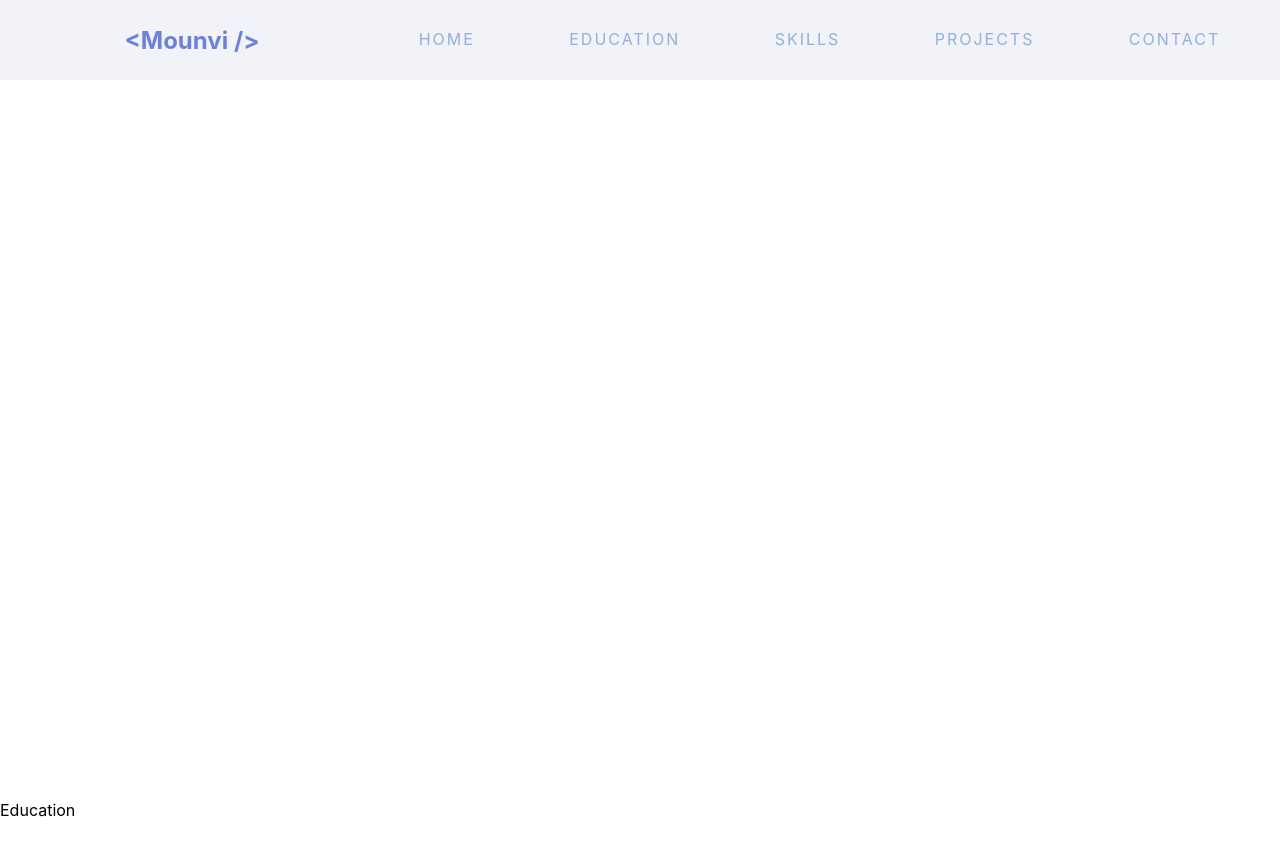
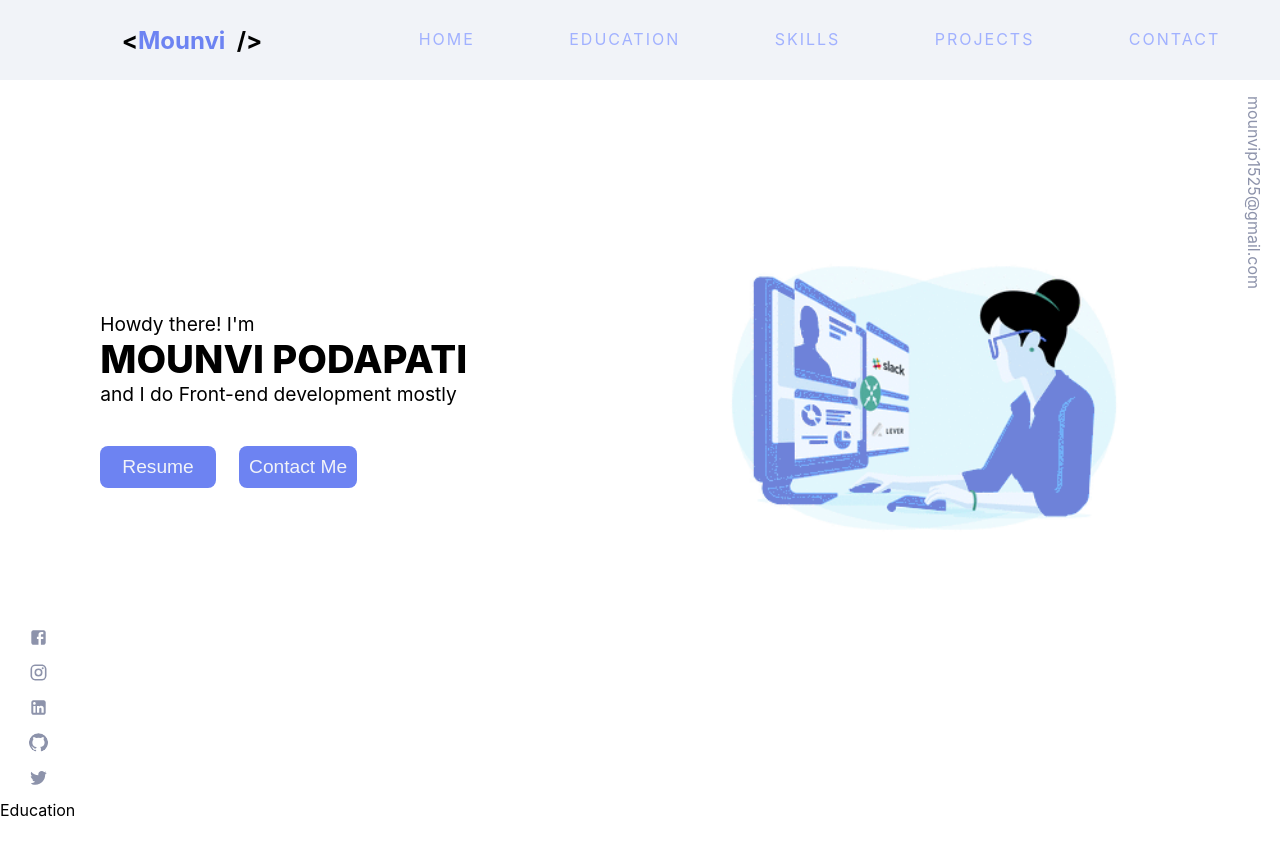
Before and after one commit to mounvip1525/My-Portfolio, a React (Create React App) app: page / in a window 1280 px wide. Shown: the top 856 px of the page. Built offline with nearby package versions, Linux system fonts and the light colour scheme.

Commit message:
landing page added

```diff
--- a/package.json
+++ b/package.json
@@ -3,6 +3,8 @@
   "version": "0.1.0",
   "private": true,
   "dependencies": {
+    "@material-ui/core": "^4.11.3",
+    "@material-ui/icons": "^4.11.2",
     "@testing-library/jest-dom": "^5.11.9",
     "@testing-library/react": "^11.2.5",
     "@testing-library/user-event": "^12.8.3",
--- a/src/App.css
+++ b/src/App.css
@@ -1,7 +1,8 @@
 :root{
-  --primary-color:#94afda;
+  --primary-color:#a1b1ff;
   --secondary-color:#8d93ab;
-  --third:#6e81d8;
+  --third:#6D83F2;
   --white:#f1f3f8;
+  --whiteTwo:#fff;
 
 }
--- a/src/components/Landing/Landing.js
+++ b/src/components/Landing/Landing.js
@@ -1,10 +1,37 @@
-import React, { Component } from 'react'
+import React, { Component } from 'react';
+import styles from './Landing.module.css';
+import pic from '../../assests/womencoding.png';
+
+import FacebookIcon from '@material-ui/icons/Facebook';
+import TwitterIcon from '@material-ui/icons/Twitter';
+import LinkedInIcon from '@material-ui/icons/LinkedIn';
+import InstagramIcon from '@material-ui/icons/Instagram';
+import GitHubIcon from '@material-ui/icons/GitHub';
 
 export default class Landing extends Component {
     render() {
         return (
-            <div>
-                Landing loooooooooooool
+            <div className={styles.container}>
+               <div className={styles.nameContainer}>
+                   <p>Howdy there! I'm</p>
+                   <h1>MOUNVI PODAPATI</h1>
+                   <p>and I do Front-end development mostly</p>
+                   <div className={styles.buttonContainer}>
+                        <button>Resume</button>
+                        <button>Contact Me</button>
+                   </div>
+                   <div className={styles.icons}>
+                        <FacebookIcon />
+                        <InstagramIcon />
+                        <LinkedInIcon />
+                        <GitHubIcon />
+                        <TwitterIcon />
+                   </div>
+                </div>
+                <div>
+                    <p className={styles.gmail}>mounvip1525@gmail.com</p>
+                    <img src={pic}></img>
+                </div>
             </div>
         )
     }
--- a/src/components/Landing/Landing.module.css
+++ b/src/components/Landing/Landing.module.css
@@ -0,0 +1,76 @@
+.container{
+    display:flex;
+    justify-content: space-around;
+    align-items: center;
+    background:var(--whiteTwo);
+    height:100vh;
+}
+.nameContainer>p{
+    margin:0;
+    padding:0;
+    font-size:1.5vw;
+}
+.nameContainer>h1{
+    font-weight: 800;
+    font-size:3vw;
+    margin:0;
+    padding:0;
+}
+.buttonContainer{
+    display:flex;
+    width:70%;
+    justify-content: space-between;
+    margin-top:5vh;
+}
+.buttonContainer>button{
+    min-width:45%;
+    max-width:max-content;
+    display:block;
+    padding: 10px;
+    border-radius: 8px;
+    border:none;
+    background:var(--third);
+    font-size:1.5vw;
+    color:var(--white);
+}
+.icons{
+    display:flex;
+    flex-direction: column;
+    bottom:0;
+    left:2vh;
+    position:absolute;
+    margin:5px;
+}
+.icons>svg{
+    margin:5px;
+    border-radius:50%;
+    padding:10%;
+    font-size:1.5vw;
+    color:var(--secondary-color)
+}
+.icons>svg:nth-child(1):hover{
+    color:dodgerblue;
+}
+.icons>svg:nth-child(3):hover{
+    color: #0e76a8;
+}
+.icons>svg:nth-child(2):hover{
+    color: #a0294c;
+}
+.icons>svg:nth-child(4):hover{
+    color:black;
+}
+.icons>svg:nth-child(5):hover{
+    color:dodgerblue;
+}
+.gmail{
+    writing-mode: vertical-lr;
+    position:absolute;
+    right:0;
+    color:var(--secondary-color);
+    top:12vh;
+}
+.container>div>img{
+    height:auto;
+    width:40vw;
+}
--- a/src/components/Navbar/Navabr.module.css
+++ b/src/components/Navbar/Navabr.module.css
@@ -11,6 +11,8 @@
     display:flex;
     justify-content: center;
     width:30vw;
+}
+.navbar>h2>span{
     color:var(--third);
 }
 .navbar>div{
--- a/src/components/Navbar/Navbar.js
+++ b/src/components/Navbar/Navbar.js
@@ -5,7 +5,7 @@ export default class Navbar extends Component {
     render() {
         return (
             <nav className={styles.navbar}>
-                <h2>&lt;Mounvi /&gt;</h2>
+                <h2>&lt;<span>Mounvi</span> &nbsp; /&gt;</h2>
                 <div>
                 <a href="#home">HOME</a>
                 <a href="#education">EDUCATION</a>
```
Also changed, not shown: src/assests/womencoding.png (added), 1 other file (tests, documents, lock files or other folders).
